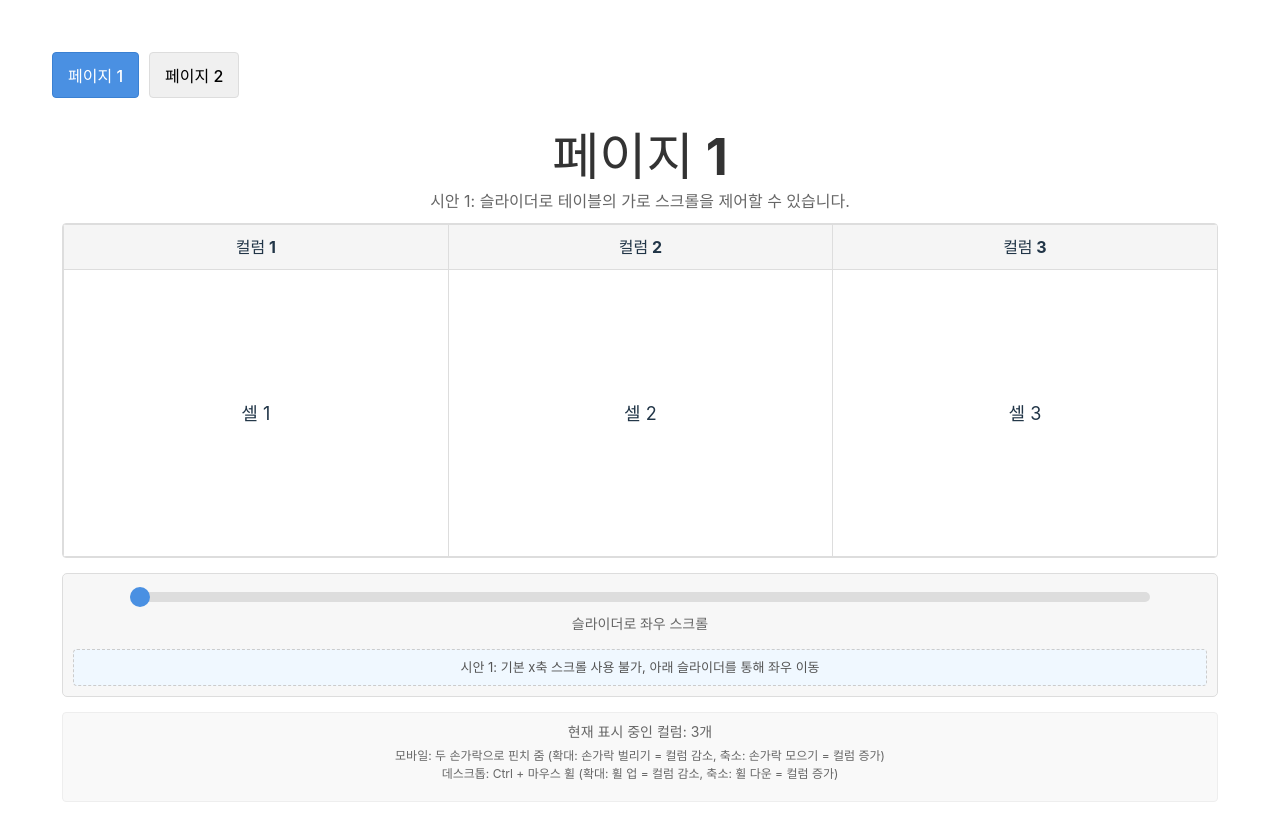
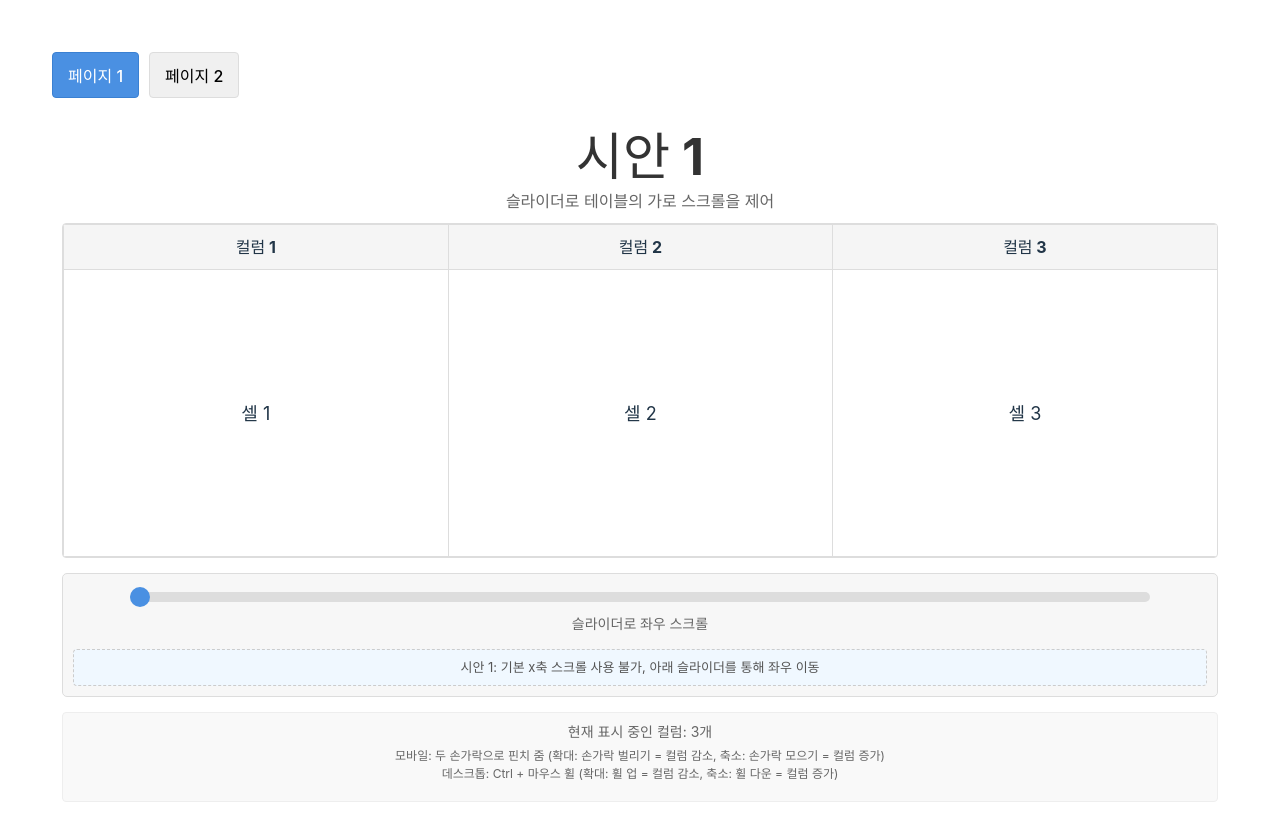
Before and after one commit to hhyyn/test, a React (Vite) app: page / in a window 1280 px wide. Shown: the top 840 px of the page. Built offline with nearby package versions, Linux system fonts and the light colour scheme.

Commit message:
페이지 이름 변경

```diff
--- a/src/components/Page1.jsx
+++ b/src/components/Page1.jsx
@@ -3,8 +3,8 @@ import ZoomTable from './ZoomTable'
 const Page1 = () => {
   return (
     <div className="page">
-      <h1>페이지 1</h1>
-      <p>시안 1: 슬라이더로 테이블의 가로 스크롤을 제어할 수 있습니다.</p>
+      <h1>시안 1</h1>
+      <p>슬라이더로 테이블의 가로 스크롤을 제어</p>
       <ZoomTable designType={1} />
     </div>
   )
--- a/src/components/Page2.jsx
+++ b/src/components/Page2.jsx
@@ -3,8 +3,8 @@ import ZoomTable from './ZoomTable'
 const Page2 = () => {
   return (
     <div className="page">
-      <h1>페이지 2</h1>
-      <p>시안 2: edit/view 모드로 테이블의 가로 스크롤과 확대/축소 기능을 제어할 수 있습니다.</p>
+      <h1>시안 2</h1>
+      <p>edit/view 모드로 테이블의 가로 스크롤과 확대/축소 기능을 제어할 수 있음</p>
       <ZoomTable designType={2} />
     </div>
   )
```
